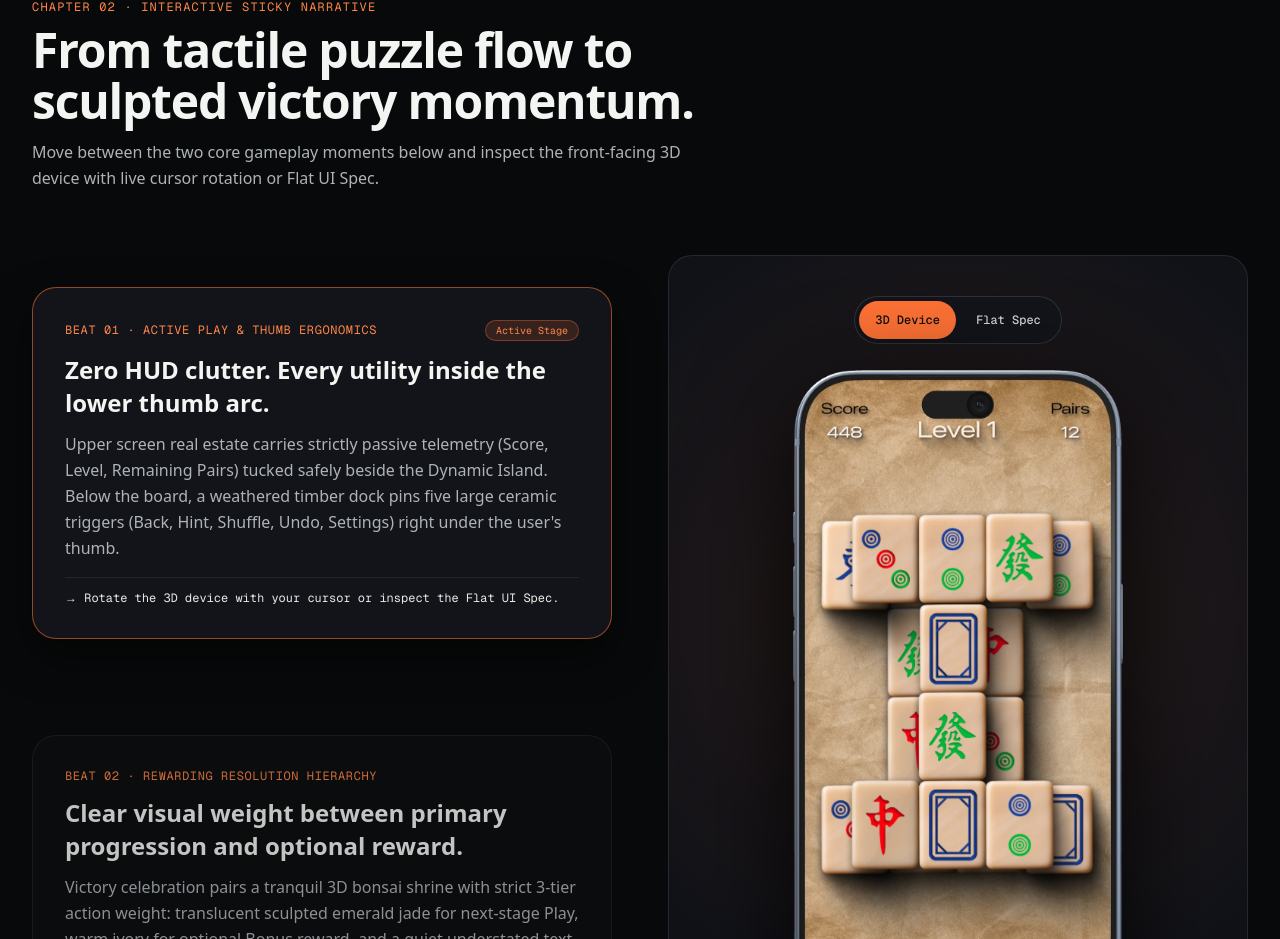
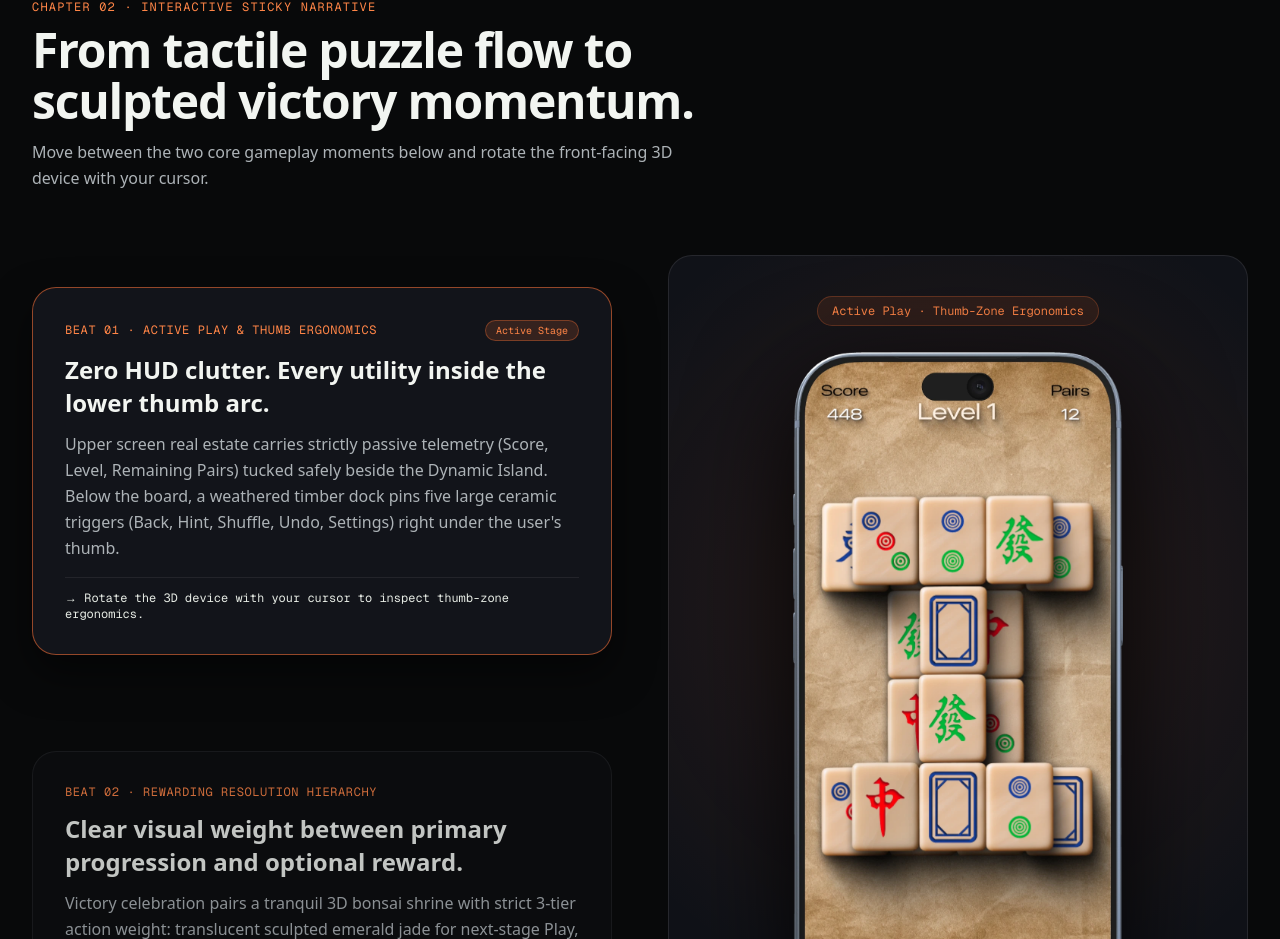
Before and after one commit to ALDesign-web/Andrey-Liebiha, a Next.js app: page /work/expedition-mahjong in a window 1280 px wide. Shown: the part 2358-3297 px from the top of the page. Built offline with nearby package versions, Linux system fonts and the light colour scheme.

Commit message:
fix(mahjong): remove Flat Spec tab and mode switcher from Chapter 02

```diff
--- a/src/components/mahjong/ExpeditionMahjongStory.tsx
+++ b/src/components/mahjong/ExpeditionMahjongStory.tsx
@@ -727,7 +727,7 @@ export function ExpeditionMahjongStory({
               From tactile puzzle flow to sculpted victory momentum.
             </h2>
             <p className="text-sm sm:text-base text-[#adb3b7] leading-relaxed mt-3">
-              Move between the two core gameplay moments below and inspect the front-facing 3D device with live cursor rotation or Flat UI Spec.
+              Move between the two core gameplay moments below and rotate the front-facing 3D device with your cursor.
             </p>
           </div>
 
@@ -787,10 +787,7 @@ export function ExpeditionMahjongStory({
             {/* Right Column: Sticky Living Interactive Phone Stage */}
             <div className="lg:col-span-6 lg:sticky lg:top-24">
               <div className="rounded-3xl bg-[#101218] border border-white/[0.09] p-6 sm:p-10 bg-[radial-gradient(circle_at_50%_40%,rgba(255,114,53,0.12),transparent_70%)]">
-                <StickyGameplayStage
-                  activeBeat={activeBeat}
-                  soundEnabled={soundEnabled}
-                />
+                <StickyGameplayStage activeBeat={activeBeat} />
               </div>
             </div>
           </div>
--- a/src/components/mahjong/GameplaySimulator.tsx
+++ b/src/components/mahjong/GameplaySimulator.tsx
@@ -1,7 +1,6 @@
 "use client";
 
 import React, { useState } from "react";
-import Image from "next/image";
 import { motion, AnimatePresence, useReducedMotion } from "framer-motion";
 import { Volume2, Vibrate, Music, Star, CheckCircle2, MessageSquare } from "lucide-react";
 import { playTactileSound } from "@/lib/tactileAudio";
@@ -12,61 +11,20 @@ const SPRING_SMOOTH = { type: "spring" as const, stiffness: 200, damping: 24, ma
 
 interface StickyGameplayStageProps {
   activeBeat: "board" | "victory";
-  soundEnabled: boolean;
 }
 
-export function StickyGameplayStage({ activeBeat, soundEnabled }: StickyGameplayStageProps) {
+export function StickyGameplayStage({ activeBeat }: StickyGameplayStageProps) {
   const shouldReduceMotion = useReducedMotion();
-  const [boardViewMode, setBoardViewMode] = useState<"3d" | "flat">("3d");
 
   return (
     <div className="flex flex-col items-center">
-      {/* Contextual Top Utility Pill above Sticky Stage */}
+      {/* Contextual Status Label above Sticky Mockup */}
       <div className="w-full max-w-[340px] mb-4 flex items-center justify-center">
-        {activeBeat === "board" && (
-          <div
-            role="tablist"
-            aria-label="Inspect gameplay hardware or flat UI spec"
-            className="inline-flex p-1 rounded-full bg-[#12141a] border border-white/12 gap-1"
-          >
-            {[
-              { id: "3d", label: "3D Device" },
-              { id: "flat", label: "Flat Spec" },
-            ].map((mode) => {
-              const selected = boardViewMode === mode.id;
-              return (
-                <button
-                  key={mode.id}
-                  type="button"
-                  role="tab"
-                  aria-selected={selected}
-                  onClick={() => {
-                    playTactileSound("ivory", soundEnabled);
-                    setBoardViewMode(mode.id as "3d" | "flat");
-                  }}
-                  className="relative px-4 py-2 rounded-full text-xs font-mono transition-colors focus-visible:outline-none min-h-[38px]"
-                >
-                  {selected && (
-                    <motion.span
-                      layoutId="boardViewPill"
-                      transition={shouldReduceMotion ? { duration: 0.01 } : SPRING_SMOOTH}
-                      className="absolute inset-0 rounded-full bg-[#ff7235]"
-                    />
-                  )}
-                  <span
-                    className={`relative z-10 font-medium ${
-                      selected ? "text-[#08090a]" : "text-[#c4cacd] hover:text-white"
-                    }`}
-                  >
-                    {mode.label}
+        {activeBeat === "board" ? (
+          <span className="px-3.5 py-1.5 rounded-full bg-[#ff7235]/10 border border-[#ff7235]/25 text-xs font-mono text-[#ff8547]">
+            Active Play · Thumb-Zone Ergonomics
           </span>
-                </button>
-              );
-            })}
-          </div>
-        )}
-
-        {activeBeat === "victory" && (
+        ) : (
           <span className="px-3.5 py-1.5 rounded-full bg-emerald-500/10 border border-emerald-400/25 text-xs font-mono text-emerald-300">
             Victory Flow · 3-Tier Visual Weight
           </span>
@@ -78,14 +36,13 @@ export function StickyGameplayStage({ activeBeat, soundEnabled }: StickyGameplay
         <AnimatePresence mode="wait">
           {activeBeat === "board" && (
             <motion.div
-              key={`beat-board-${boardViewMode}`}
+              key="beat-board"
               initial={shouldReduceMotion ? { opacity: 1 } : { opacity: 0, scale: 0.95, filter: "blur(4px)" }}
               animate={{ opacity: 1, scale: 1, filter: "blur(0px)" }}
               exit={shouldReduceMotion ? { opacity: 0 } : { opacity: 0, scale: 0.96, filter: "blur(4px)" }}
               transition={shouldReduceMotion ? { duration: 0.01 } : SPRING_SMOOTH}
               className="relative w-full flex items-center justify-center overflow-visible"
             >
-              {boardViewMode === "3d" ? (
               <Interactive3DPhone
                 src="/projects/mahjong/mockups/02_gameplay_board_front.webp"
                 alt="Expedition Mahjong front-view 3D gameplay board mockup"
@@ -96,26 +53,6 @@ export function StickyGameplayStage({ activeBeat, soundEnabled }: StickyGameplay
                 className="w-full"
                 stageClassName="relative w-full aspect-[9/19.2]"
               />
-              ) : (
-                <Interactive3DPhone
-                  maxRotateX={13}
-                  maxRotateY={18}
-                  showHint
-                  className="w-full"
-                  stageClassName="relative w-full aspect-[9/19.2]"
-                  customVisual={
-                    <div className="relative w-[90%] h-full rounded-[38px] overflow-hidden border-[3px] border-white/18 bg-[#08090a] shadow-[0_28px_60px_rgba(0,0,0,0.85)]">
-                      <Image
-                        src="/projects/mahjong/screens/02_gameplay_board.webp"
-                        alt="Expedition Mahjong flat gameplay HUD and thumb booster dock"
-                        fill
-                        sizes="300px"
-                        className="object-cover"
-                      />
-                    </div>
-                  }
-                />
-              )}
             </motion.div>
           )}
 
--- a/src/components/mahjong/mahjongStoryData.ts
+++ b/src/components/mahjong/mahjongStoryData.ts
@@ -119,7 +119,7 @@ export const GAMEPLAY_BEATS: GameplayBeat[] = [
     eyebrow: "Active Play & Thumb Ergonomics",
     title: "Zero HUD clutter. Every utility inside the lower thumb arc.",
     body: "Upper screen real estate carries strictly passive telemetry (Score, Level, Remaining Pairs) tucked safely beside the Dynamic Island. Below the board, a weathered timber dock pins five large ceramic triggers (Back, Hint, Shuffle, Undo, Settings) right under the user's thumb.",
-    highlight: "Rotate the 3D device with your cursor or inspect the Flat UI Spec.",
+    highlight: "Rotate the 3D device with your cursor to inspect thumb-zone ergonomics.",
   },
   {
     id: "victory",
```
Lines whose indentation alone changed are shown as unchanged.
